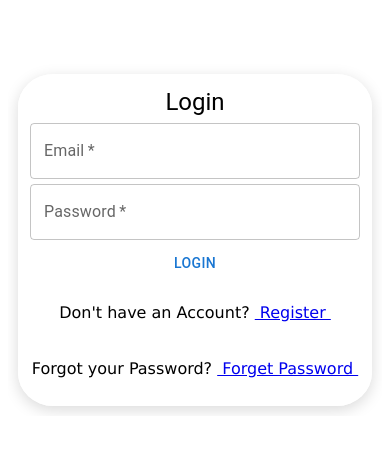
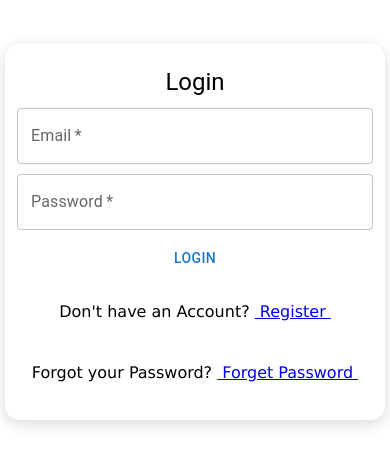
Before and after one commit to poorva0609/Task-Managment-System, a React (Vite) app: page /Login in a window 390 px wide. Shown: the part 190-656 px from the top of the page. Built offline with nearby package versions, Linux system fonts and the light colour scheme.

Commit message:
styling-changes

```diff
--- a/src/Pages/Login.css
+++ b/src/Pages/Login.css
@@ -1,55 +1,135 @@
-.child1{
-    display:flex;
-    width:400px;
-    align-items:center;
-    flex-direction:column;
-    margin:10px;
-    padding:10px;
-    gap:5px;
-    border:2px solid white;
-    border-radius:10%;
+* {
+    box-sizing: border-box;
+}
+
+html,
+body,
+#root {
+    width: 100%;
+    min-width: 300px;
+    margin: 0;
+    padding: 0;
+    overflow-x: hidden;
+}
+
+.parent {
+    min-height: 100vh;
+    width: 100%;
+    display: flex;
+    justify-content: center;
+    align-items: center;
+    padding: 15px 8px;
+}
+
+.inner-parent {
+    display: flex;
+    width: 100%;
+    max-width: 1100px;
+    justify-content: center;
+    align-items: center;
+    gap: 40px;
+}
+
+.child1 {
+    display: flex;
+    width: 400px;
+    max-width: 100%;
+    min-width: 0;
+    align-items: center;
+    flex-direction: column;
+    margin: 10px;
+    padding: 25px;
+    gap: 10px;
+    border: 2px solid white;
+    border-radius: 20px;
     box-shadow: 0 4px 15px rgba(0, 0, 0, 0.15);
 }
 
-.child2{
-    display:flex;
-    width:50%;
-    height:400px;
+.child2 {
+    display: flex;
+    width: 50%;
+    max-width: 500px;
+    min-width: 0;
     flex-direction: column;
-}
-.parent{
-    display: flex;
+    align-items: center;
     justify-content: center;
-    align-items: center;
-    height:100vh;
-    margin : auto auto;
-}
-.inner-parent{
-    display:flex;
-    width:100%;
-    justify-content: center;
-    gap:10px;
-    margin: auto auto;
-    align-items:center;
-    overflow: hidden;
 }
 
-.child1 , pre{
-    font-family: 'Lucida Sans', 'Lucida Sans Regular', 'Lucida Grande', 'Lucida Sans Unicode', Geneva, Verdana, sans-serif;
+.child1,
+pre {
+    font-family: 'Lucida Sans', 'Lucida Sans Regular',
+        'Lucida Grande', 'Lucida Sans Unicode',
+        Geneva, Verdana, sans-serif;
 }
 
-.child2,
-Typography{
-    align-items: center;
+.login-image {
+    width: 100%;
+    max-width: 500px;
+    height: auto;
 }
 
-.login-image{
-    height:500px;
-    width:500px;
+@media (max-width: 900px) {
+    .inner-parent {
+        gap: 20px;
+    }
+
+    .child1 {
+        width: 380px;
+    }
+
+    .child2 {
+        width: 45%;
+    }
+
+    .login-image {
+        max-width: 400px;
+    }
 }
 
-@media(max-width:700px){
-  .child2{
-     display:none;
-  }
+@media (max-width: 700px) {
+    .parent {
+        padding: 15px 8px;
+    }
+
+    .inner-parent {
+        width: 100%;
+        flex-direction: column;
+        gap: 0;
+    }
+
+    .child2 {
+        display: none;
+    }
+
+    .child1 {
+        width: 100%;
+        max-width: 450px;
+        margin: 0;
+        padding: 25px 15px;
+    }
 }
+
+@media (max-width: 400px) {
+    .parent {
+        padding: 10px 5px;
+    }
+
+    .child1 {
+        width: 100%;
+        padding: 20px 10px;
+        margin: 0;
+        border-radius: 15px;
+    }
+}
+
+@media (max-width: 320px) {
+    .parent {
+        padding: 5px;
+    }
+
+    .child1 {
+        width: 100%;
+        padding: 15px 8px;
+        gap: 8px;
+    }
+}
--- a/src/Pages/Profile.tsx
+++ b/src/Pages/Profile.tsx
@@ -64,6 +64,7 @@ const Profile = () => {
  <Box className="profile_button">
       <button onClick={delItems}>DELETE</button>
 </Box>
+
       </Box>
 
     </Box>
```
Also changed, not shown: src/Pages/Profile.css (line endings or trailing spaces).
